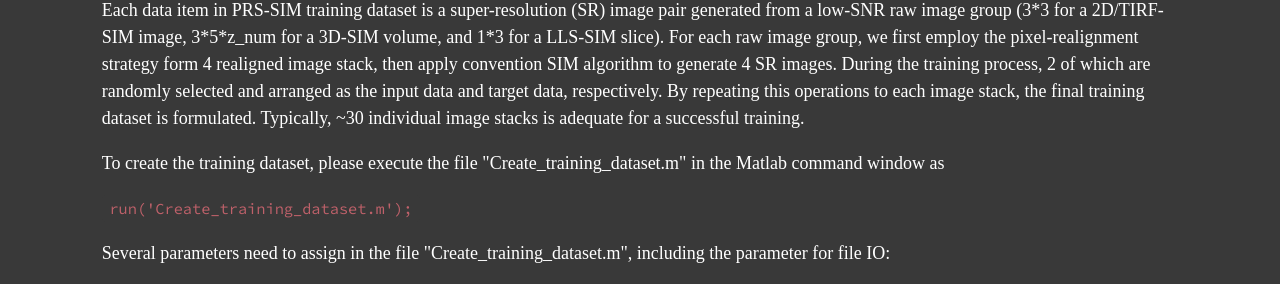
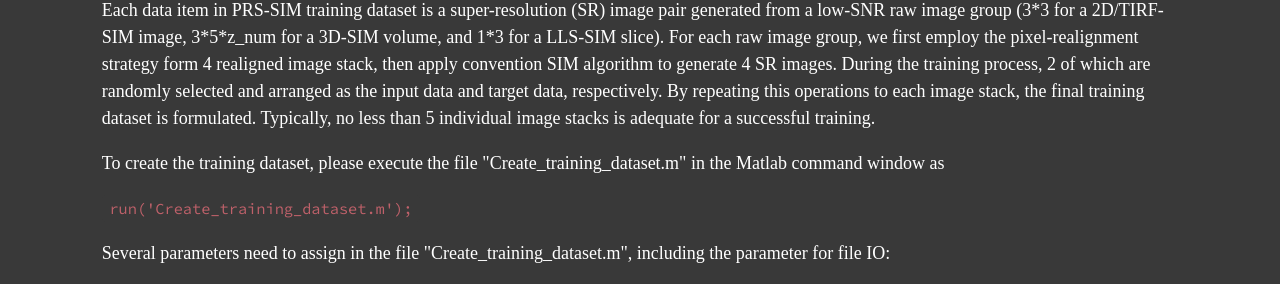
Before and after one commit to IntellM-THUIBCS/PRS-SIM, a Jekyll site: the page built from Tutorial.md, in a window 1280 px wide and 900 px high. Shown: the part 436-720 px from the top of the window. Built offline with Jekyll 4.4.1, drawn with Linux system fonts in a browser that asks for light colours.

Commit message:
Update Tutorial.md

```diff
--- a/Tutorial.md
+++ b/Tutorial.md
@@ -18,7 +18,7 @@ Each data item in PRS-SIM training dataset is a super-resolution (SR) image pair
 For each raw image group, we first employ the pixel-realignment strategy form 4 realigned image stack, then apply convention SIM algorithm to generate 4 SR images.
 During the training process, 2 of which are randomly selected and arranged as the input data and target data, respectively.
 By repeating this operations to each image stack, the final training dataset is formulated.
-Typically, ~30 individual image stacks is adequate for a successful training.
+Typically, no less than 5 individual image stacks is adequate for a successful training.
 </p>
 
 <p>
```
